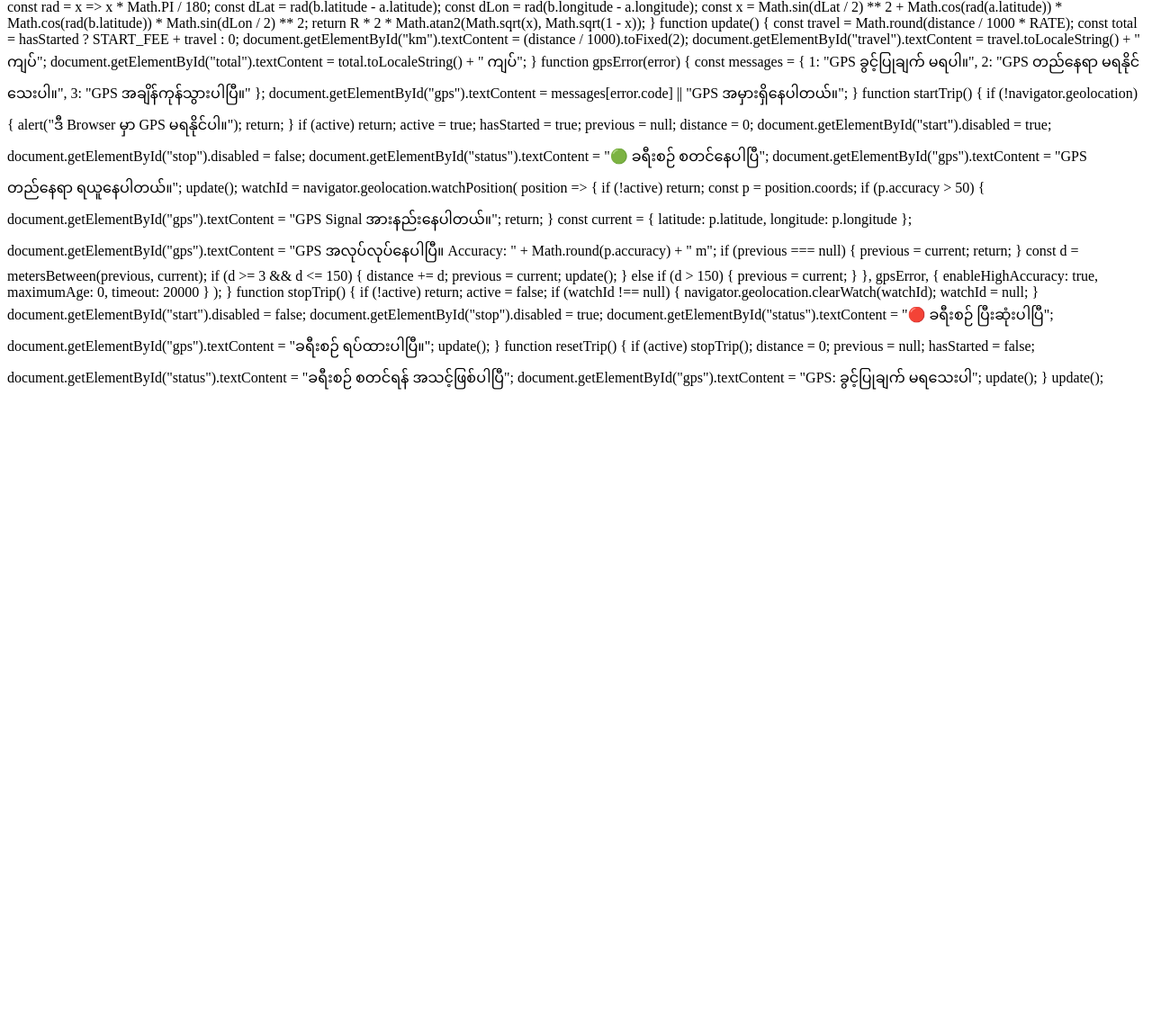
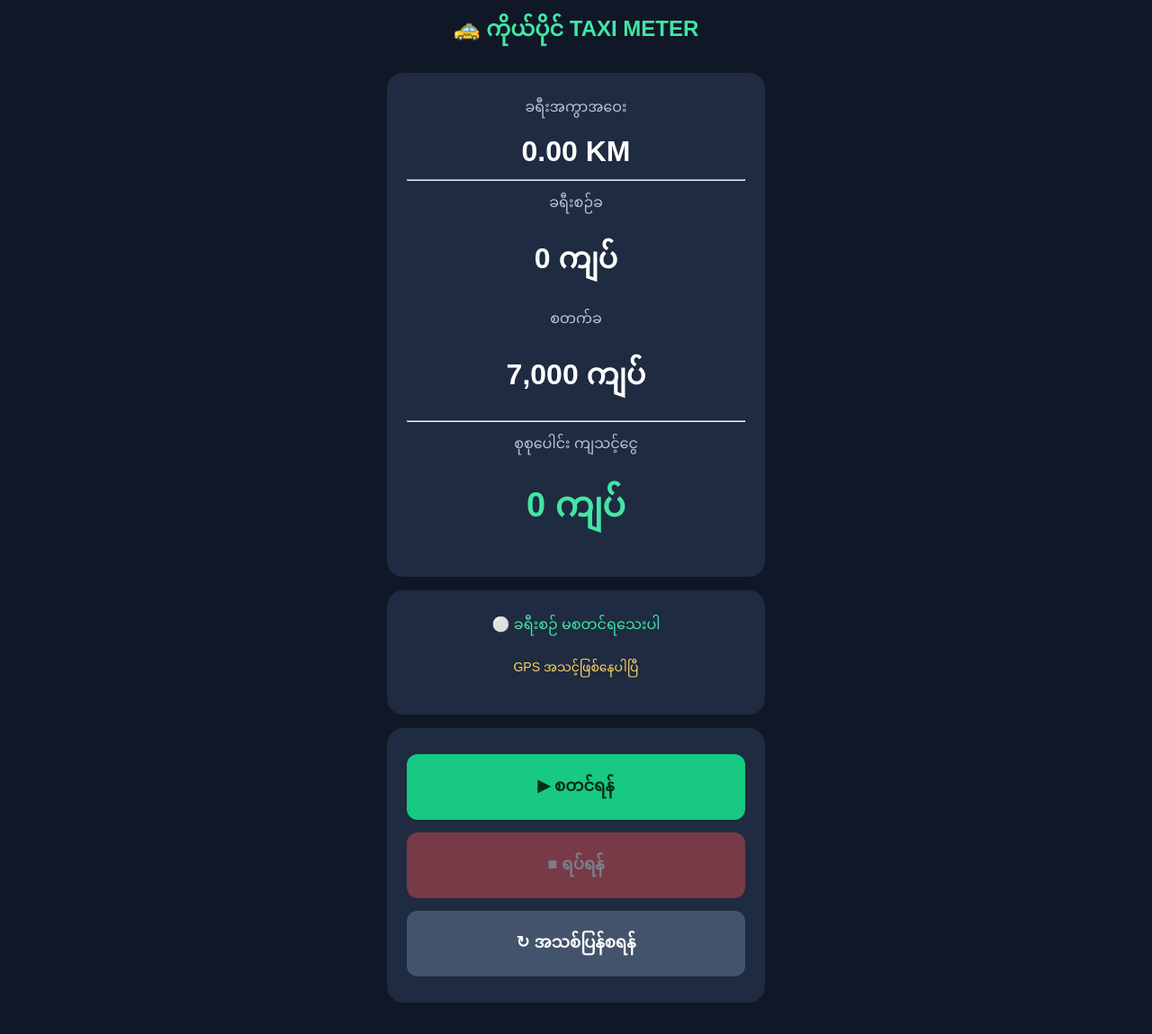
Before and after one commit to kyawaungmyat864-ship-it/Ev-taxi-kilo-app, a plain HTML site: page index.html in a window 1280 px wide. Shown: the part 27-1176 px from the top of the page at 90% size. Before the commit the page ends 800 px from the top, so only its background shows below. Drawn offline with Linux system fonts and the light colour scheme.

Commit message:
Update index.html

```diff
--- a/index.html
+++ b/index.html
@@ -1,4 +1,73 @@
+<!DOCTYPE html>
+<html lang="my">
+<head>
+<meta charset="UTF-8">
+<meta name="viewport" content="width=device-width, initial-scale=1">
+<title>Taxi Meter</title>
+<style>
+*{box-sizing:border-box}
+body{
+  margin:0;padding:20px;
+  font-family:Arial,sans-serif;
+  background:#101827;color:white;
+  text-align:center;
+}
+h2{color:#42e6a4;margin-top:15px}
+.card{
+  background:#1e2b40;
+  padding:22px;border-radius:18px;
+  margin:15px auto;max-width:420px;
+}
+.label{color:#b8c6d9;font-size:16px}
+.value{font-size:32px;font-weight:bold;margin:12px}
+.money{color:#42e6a4;font-size:38px}
+button{
+  width:100%;padding:17px;margin:7px 0;
+  border:0;border-radius:12px;
+  font-size:18px;font-weight:bold;
+}
+#start{background:#18c981;color:#062c1b}
+#stop{background:#ff5252;color:white}
+#reset{background:#42536b;color:white}
+button:disabled{opacity:.4}
+#status{color:#42e6a4}
+#gps{color:#ffd166;font-size:14px}
+</style>
+</head>
+<body>
 
+<h2>🚕 ကိုယ်ပိုင် TAXI METER</h2>
+
+<div class="card">
+  <div class="label">ခရီးအကွာအဝေး</div>
+  <div class="value"><span id="km">0.00</span> KM</div>
+
+  <hr>
+
+  <div class="label">ခရီးစဉ်ခ</div>
+  <div class="value" id="travel">0 ကျပ်</div>
+
+  <div class="label">စတက်ခ</div>
+  <div class="value">7,000 ကျပ်</div>
+
+  <hr>
+
+  <div class="label">စုစုပေါင်း ကျသင့်ငွေ</div>
+  <div class="value money" id="total">0 ကျပ်</div>
+</div>
+
+<div class="card">
+  <div id="status">⚪ ခရီးစဉ် မစတင်ရသေးပါ</div>
+  <p id="gps">GPS အသင့်ဖြစ်နေပါပြီ</p>
+</div>
+
+<div class="card">
+  <button id="start" onclick="startTrip()">▶ စတင်ရန်</button>
+  <button id="stop" onclick="stopTrip()" disabled>■ ရပ်ရန်</button>
+  <button id="reset" onclick="resetTrip()">↻ အသစ်ပြန်စရန်</button>
+</div>
+
+<script>
 const START_FEE = 7000;
 const RATE = 1200;
 
@@ -8,149 +77,150 @@ let watchId = null;
 let active = false;
 let hasStarted = false;
 
-function metersBetween(a, b) {
+function metersBetween(a,b){
   const R = 6371000;
-  const rad = x => x * Math.PI / 180;
-  const dLat = rad(b.latitude - a.latitude);
-  const dLon = rad(b.longitude - a.longitude);
+  const rad = x => x*Math.PI/180;
+  const dLat = rad(b.latitude-a.latitude);
+  const dLon = rad(b.longitude-a.longitude);
 
-  const x = Math.sin(dLat / 2) ** 2 +
+  const x = Math.sin(dLat/2)**2 +
     Math.cos(rad(a.latitude)) *
     Math.cos(rad(b.latitude)) *
-    Math.sin(dLon / 2) ** 2;
+    Math.sin(dLon/2)**2;
 
-  return R * 2 * Math.atan2(Math.sqrt(x), Math.sqrt(1 - x));
+  return R*2*Math.atan2(Math.sqrt(x),Math.sqrt(1-x));
 }
 
-function update() {
-  const travel = Math.round(distance / 1000 * RATE);
-  const total = hasStarted ? START_FEE + travel : 0;
+function update(){
+  const travel = Math.round(distance/1000*RATE);
+  const total = hasStarted ? START_FEE+travel : 0;
 
   document.getElementById("km").textContent =
-    (distance / 1000).toFixed(2);
+    (distance/1000).toFixed(2);
 
   document.getElementById("travel").textContent =
-    travel.toLocaleString() + " ကျပ်";
+    travel.toLocaleString("en-US")+" ကျပ်";
 
   document.getElementById("total").textContent =
-    total.toLocaleString() + " ကျပ်";
+    total.toLocaleString("en-US")+" ကျပ်";
 }
 
-function gpsError(error) {
+function gpsError(error){
   const messages = {
-    1: "GPS ခွင့်ပြုချက် မရပါ။",
-    2: "GPS တည်နေရာ မရနိုင်သေးပါ။",
-    3: "GPS အချိန်ကုန်သွားပါပြီ။"
+    1:"GPS ခွင့်ပြုချက် ပေးပါ",
+    2:"GPS တည်နေရာ မရရှိပါ",
+    3:"GPS အချိန်ကုန်သွားပါပြီ"
   };
 
   document.getElementById("gps").textContent =
-    messages[error.code] || "GPS အမှားရှိနေပါတယ်။";
+    messages[error.code] || "GPS အမှားရှိနေပါသည်";
 }
 
-function startTrip() {
-  if (!navigator.geolocation) {
-    alert("ဒီ Browser မှာ GPS မရနိုင်ပါ။");
+function startTrip(){
+  if(!navigator.geolocation){
+    alert("ဒီ Browser မှာ GPS မရပါ");
     return;
   }
 
-  if (active) return;
+  if(active)return;
 
-  active = true;
-  hasStarted = true;
-  previous = null;
-  distance = 0;
+  active=true;
+  hasStarted=true;
+  previous=null;
+  distance=0;
 
-  document.getElementById("start").disabled = true;
-  document.getElementById("stop").disabled = false;
-  document.getElementById("status").textContent =
+  document.getElementById("start").disabled=true;
+  document.getElementById("stop").disabled=false;
+  document.getElementById("status").textContent=
     "🟢 ခရီးစဉ် စတင်နေပါပြီ";
 
-  document.getElementById("gps").textContent =
-    "GPS တည်နေရာ ရယူနေပါတယ်။";
+  document.getElementById("gps").textContent=
+    "GPS ရှာဖွေနေပါသည်...";
 
   update();
 
-  watchId = navigator.geolocation.watchPosition(
-    position => {
-      if (!active) return;
+  watchId=navigator.geolocation.watchPosition(
+    position=>{
+      if(!active)return;
 
-      const p = position.coords;
+      const p=position.coords;
 
-      if (p.accuracy > 50) {
-        document.getElementById("gps").textContent =
-          "GPS Signal အားနည်းနေပါတယ်။";
+      if(p.accuracy>50){
+        document.getElementById("gps").textContent=
+          "GPS အချက်ပြ အားနည်းနေပါသည်";
         return;
       }
 
-      const current = {
-        latitude: p.latitude,
-        longitude: p.longitude
+      const current={
+        latitude:p.latitude,
+        longitude:p.longitude
       };
 
-      document.getElementById("gps").textContent =
-        "GPS အလုပ်လုပ်နေပါပြီ။ Accuracy: " +
-        Math.round(p.accuracy) + " m";
+      document.getElementById("gps").textContent=
+        "GPS ချိတ်ဆက်ပြီးပါပြီ";
 
-      if (previous === null) {
-        previous = current;
+      if(previous===null){
+        previous=current;
         return;
       }
 
-      const d = metersBetween(previous, current);
+      const d=metersBetween(previous,current);
 
-      if (d >= 3 && d <= 150) {
-        distance += d;
-        previous = current;
+      if(d>=3 && d<=150){
+        distance+=d;
+        previous=current;
         update();
-      } else if (d > 150) {
-        previous = current;
+      }else if(d>150){
+        previous=current;
       }
-
     },
     gpsError,
     {
-      enableHighAccuracy: true,
-      maximumAge: 0,
-      timeout: 20000
+      enableHighAccuracy:true,
+      maximumAge:0,
+      timeout:20000
     }
   );
 }
 
-function stopTrip() {
-  if (!active) return;
+function stopTrip(){
+  if(!active)return;
 
-  active = false;
+  active=false;
 
-  if (watchId !== null) {
+  if(watchId!==null){
     navigator.geolocation.clearWatch(watchId);
-    watchId = null;
+    watchId=null;
   }
 
-  document.getElementById("start").disabled = false;
-  document.getElementById("stop").disabled = true;
-  document.getElementById("status").textContent =
-    "🔴 ခရီးစဉ် ပြီးဆုံးပါပြီ";
+  document.getElementById("start").disabled=false;
+  document.getElementById("stop").disabled=true;
+  document.getElementById("status").textContent=
+    "🔴 ခရီးစဉ် ရပ်ထားပါပြီ";
 
-  document.getElementById("gps").textContent =
-    "ခရီးစဉ် ရပ်ထားပါပြီ။";
+  document.getElementById("gps").textContent=
+    "ခရီးစဉ် ပြီးဆုံးပါပြီ";
 
   update();
 }
 
-function resetTrip() {
-  if (active) stopTrip();
+function resetTrip(){
+  if(active)stopTrip();
 
-  distance = 0;
-  previous = null;
-  hasStarted = false;
+  distance=0;
+  previous=null;
+  hasStarted=false;
 
-  document.getElementById("status").textContent =
-    "ခရီးစဉ် စတင်ရန် အသင့်ဖြစ်ပါပြီ";
+  document.getElementById("status").textContent=
+    "⚪ ခရီးစဉ် အသစ်စတင်နိုင်ပါပြီ";
 
-  document.getElementById("gps").textContent =
-    "GPS: ခွင့်ပြုချက် မရသေးပါ";
+  document.getElementById("gps").textContent=
+    "GPS အသင့်ဖြစ်နေပါပြီ";
 
   update();
 }
 
 update();
+</script>
+</body>
+</html>
```
